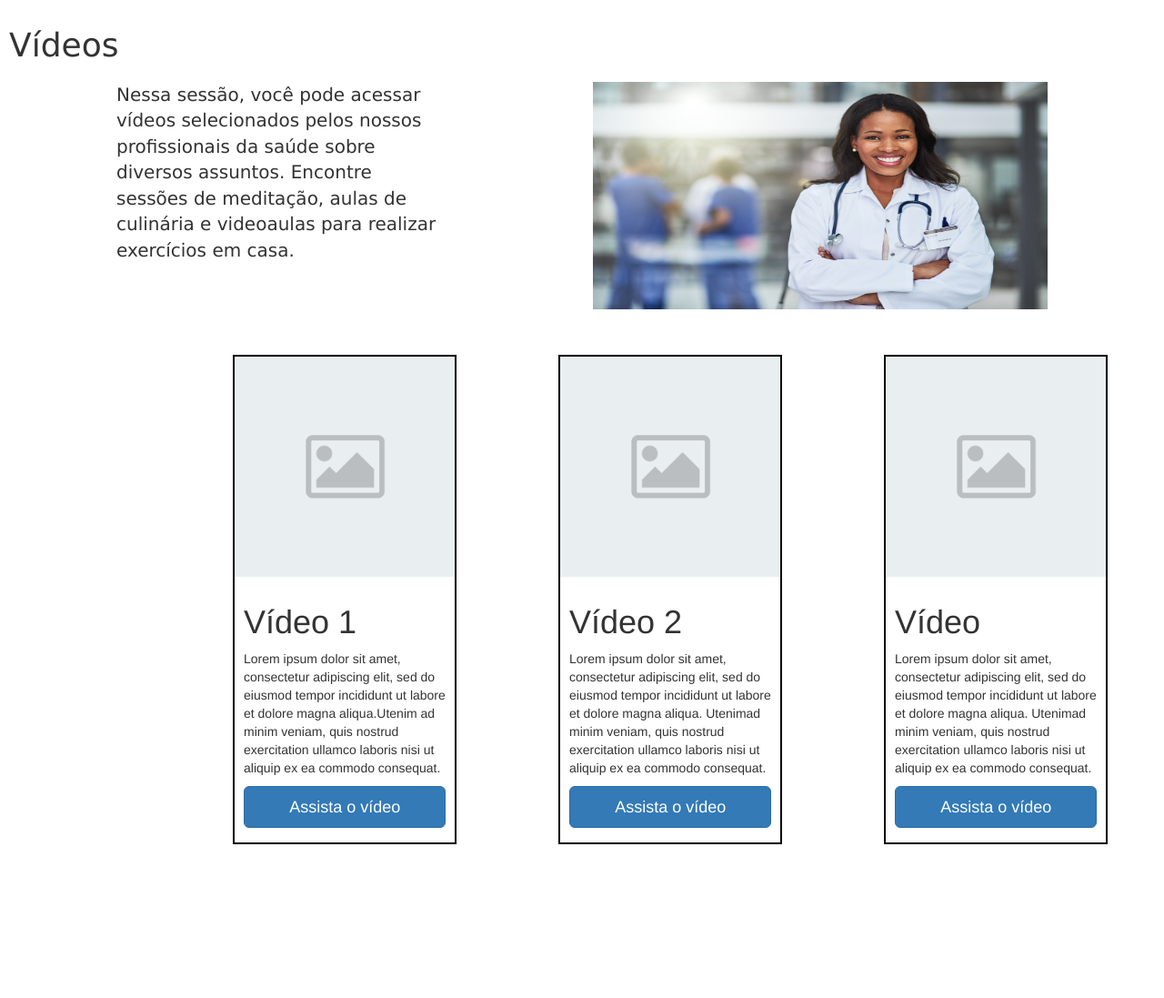
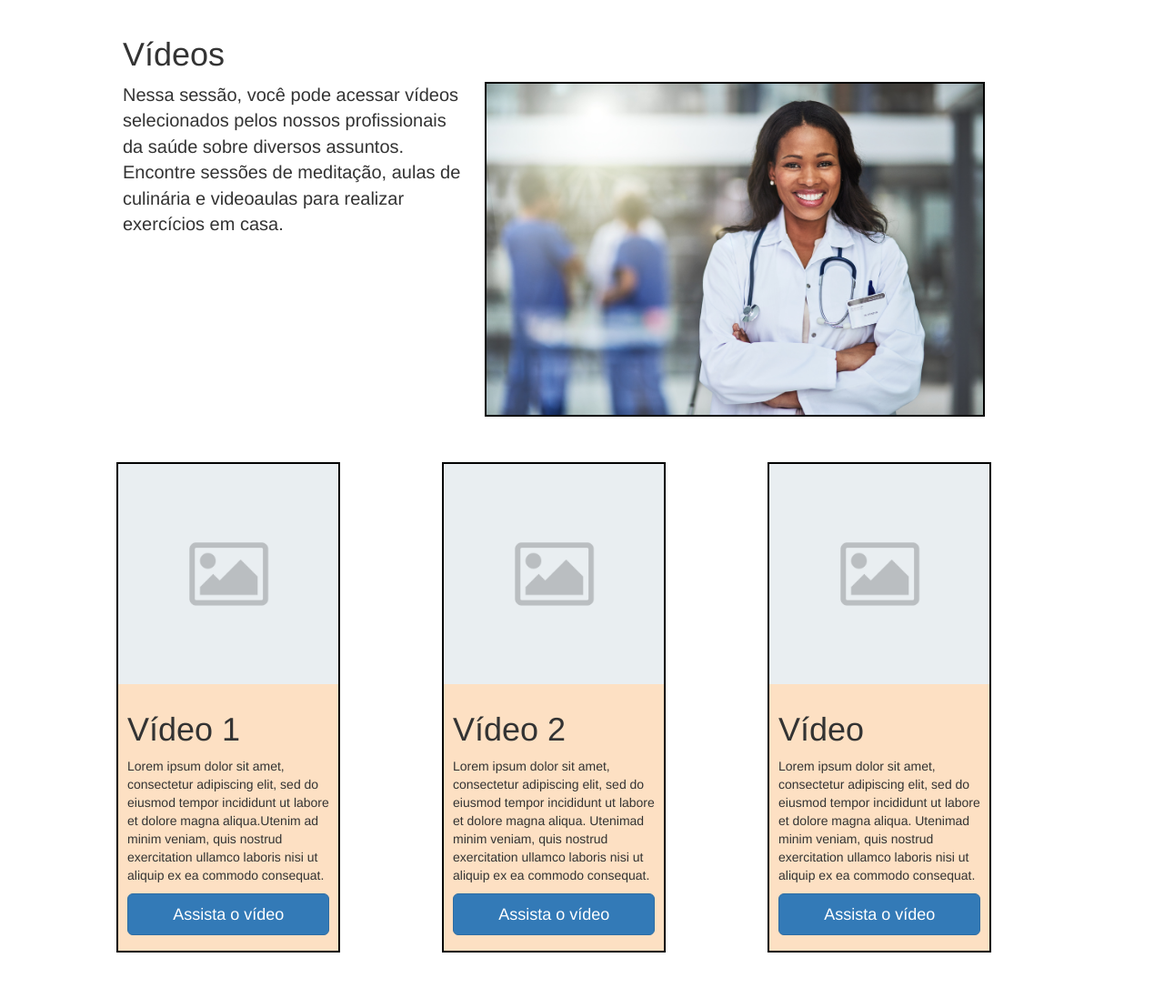
Before and after one commit to IKuuhakuI/Lumanga, a Flask app: page /videos in a window 1280 px wide. Shown: the part 52-1149 px from the top of the page at 91% size. Before the commit the page ends 980 px from the top, so only its background shows below. Run offline with Flask 2, Linux system fonts and the light colour scheme; some libraries are stand-ins or nearby versions.

Commit message:
termina o esqueleto da pagina video

```diff
--- a/app/static/styles/card.css
+++ b/app/static/styles/card.css
@@ -4,11 +4,11 @@
 }
 
 .coluna {
-	width: 5%;
+	width: auto;
 }
 
 .card-container {
-
+	background-color: #FDE0C3;
 	position: relative;
 	border: 2px solid black;
 	width: 80%;
--- a/app/static/styles/videos.css
+++ b/app/static/styles/videos.css
@@ -1,6 +1,14 @@
-#title {
-	padding: 10px;
-	font-family: Verdana;
+.container {
+	position: relative;
+	padding-left:80px;
+}
+
+#img-banner {
+	max-width: 550px;
+	min-width: 200px;
+	float: left;
+	border: 2px solid black;
+	size: relative;
 }
 
 .text-container {
@@ -9,5 +17,13 @@
 }
 
 .text-video {
+	font-size: 20px;
+	width: 35%;
+	float: left;
+}
 
+.img-container {
+	max-width: 600px;
+	float: left;
+	margin-left: 2%;
 }
--- a/app/templates/base.html
+++ b/app/templates/base.html
@@ -13,7 +13,7 @@
 
     <link rel="stylesheet" type="text/css" href="static/styles/card.css">
 
-    <link rel="stylesheet" type="text/css" href="static/styles/video.css">
+    <link rel="stylesheet" type="text/css" href="static/styles/videos.css">
 
     <script type="text/javascript" src="static/scripts/script.js"></script>
 </head>
--- a/app/templates/videos.html
+++ b/app/templates/videos.html
@@ -7,34 +7,33 @@
             <li><a href="/eventos">Eventos</a></li>
             <li class="active"><a href="/videos">Videos</a></li>
 
-
             {% if logado == True %}
             <li><a href="/user">Perfil</a></li>
             {% endif %}
             {% if logado == False %}
             <li><a href="/entrar">Entrar</a></li>
             {% endif %}
-
 {% endblock %}
 
 {% block conteudo %}
+<div class="container">
+  <div id="title">
+    <h1>Vídeos</h1>
+  </div>
 
-<h1 style="padding: 10px; font-family: Verdana;" > Vídeos </h1>
-
-<div style="margin-left: auto; margin-right: auto; width: 80%">
-    <div style="width: 35%; float: left">
-        <p style= "font-family: Verdana; font-size: 20px"> Nessa sessão, você pode acessar vídeos selecionados pelos nossos profissionais da saúde sobre diversos assuntos. Encontre sessões de meditação, aulas de culinária e videoaulas para realizar exercícios em casa. </p>
-
-
-    </div>
-    <div style="margin-left: 25%">
-       <img style="float: right; width: 500px; height: 250px" src = "static/imagens/medica.jpg">
+  <div>
+    <div id="text-container">
+      <p class ="text-video"> Nessa sessão, você pode acessar vídeos selecionados pelos nossos profissionais da saúde sobre diversos assuntos. Encontre sessões de meditação, aulas de culinária e videoaulas para realizar exercícios em casa. </p>
     </div>
 
+    <div class="img-container">
+      <img id="img-banner" src = "static/imagens/medica.jpg">
+    </div>
+  </div>
 </div>
 
 
-<div class="cards", style="float: right; ">
+<div class="cards">
     <table>
       <tr>
         <td>
```
